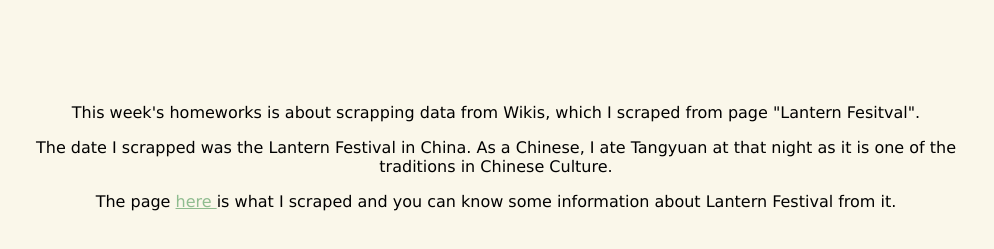
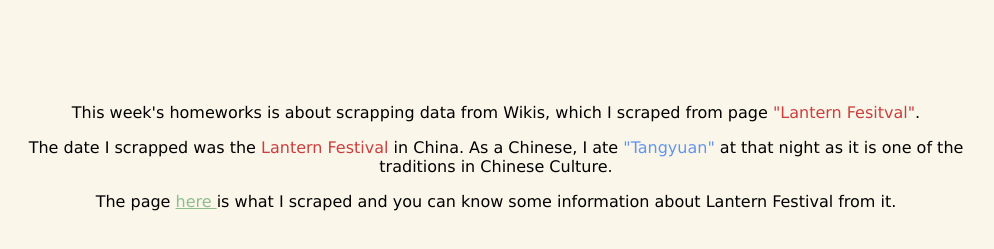
Before and after one commit to JingggZz/Week-3-Make-or-Scrape, a website: page index.html in a window 1280 px wide. Shown: the part 127-376 px from the top of the page, without its empty margins (144-1138 px from the left). Drawn offline with Linux system fonts and the light colour scheme.

Commit message:
Update index.html

```diff
--- a/index.html
+++ b/index.html
@@ -20,10 +20,10 @@
         <main>
             <div class="centered-wrapper">
                 <p>
-                    This week's homeworks is about scrapping data from Wikis, which I scraped from page "Lantern Fesitval".
+                    This week's homeworks is about scrapping data from Wikis, which I scraped from page <a class = "lanternColor">"Lantern Fesitval"</a>.
                 </p>
                 <p>
-                    The date I scrapped was the Lantern Festival in China. As a Chinese, I ate Tangyuan at that night as it is one of the traditions in Chinese Culture.
+                    The date I scrapped was the <a class = "lanternColor">Lantern Festival</a> in China. As a Chinese, I ate <a id = tangyuan>"Tangyuan"</a> at that night as it is one of the traditions in Chinese Culture.
                 </p>
 
                 <p>
```
